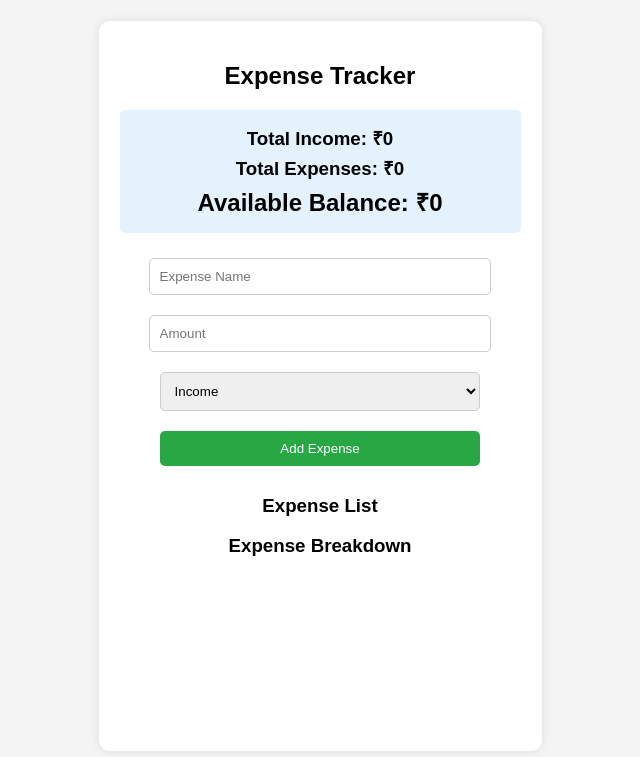
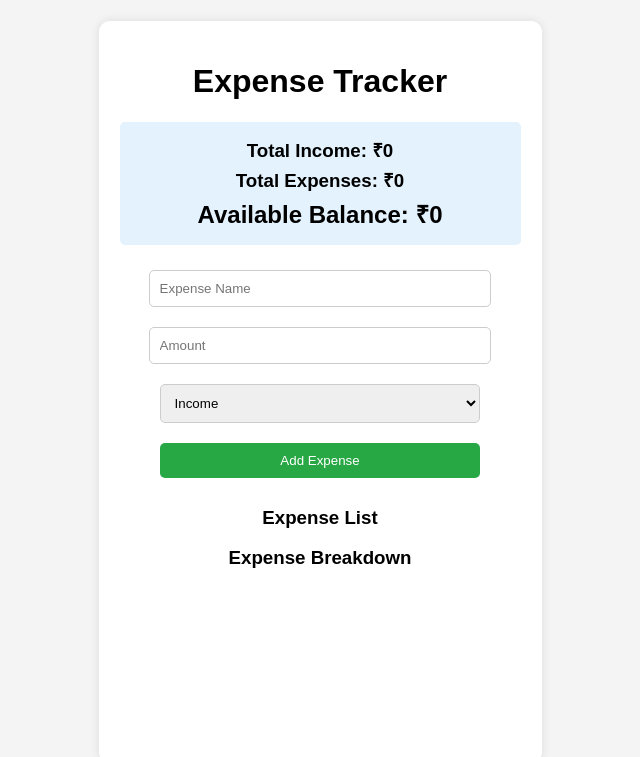
Before and after one commit to nitinkumar12065/Expense-Tracker, a plain HTML site: page index.html in a window 1280 px wide. Shown: the whole page, without its empty margins (320-960 px from the left). Drawn offline with nearby package versions, Linux system fonts and the light colour scheme.

Commit message:
Update index.html

```diff
--- a/index.html
+++ b/index.html
@@ -9,7 +9,7 @@
 </head>
 <body>
     <div class="container">
-        <h2>Expense Tracker</h2>
+        <h1>Expense Tracker</h1>
 
         <div class="balance-container">
             <h3>Total Income: ₹<span id="total-income">0</span></h3>
```
